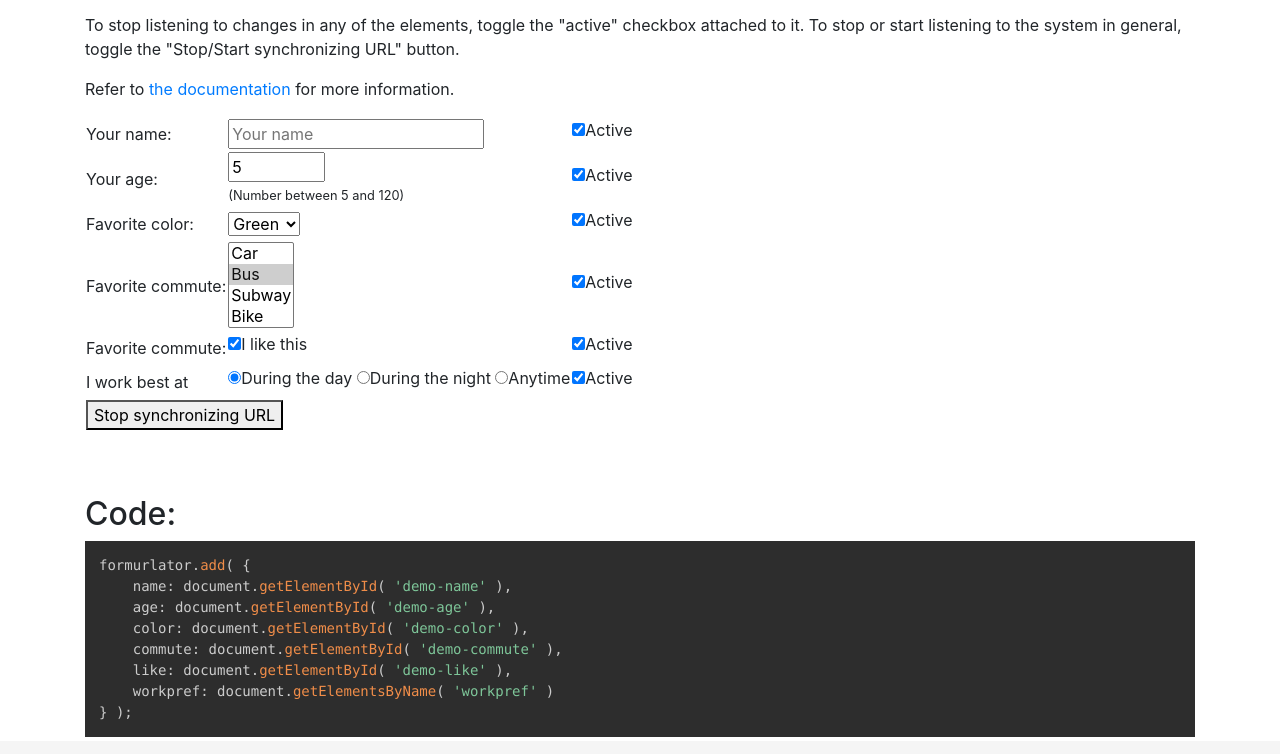
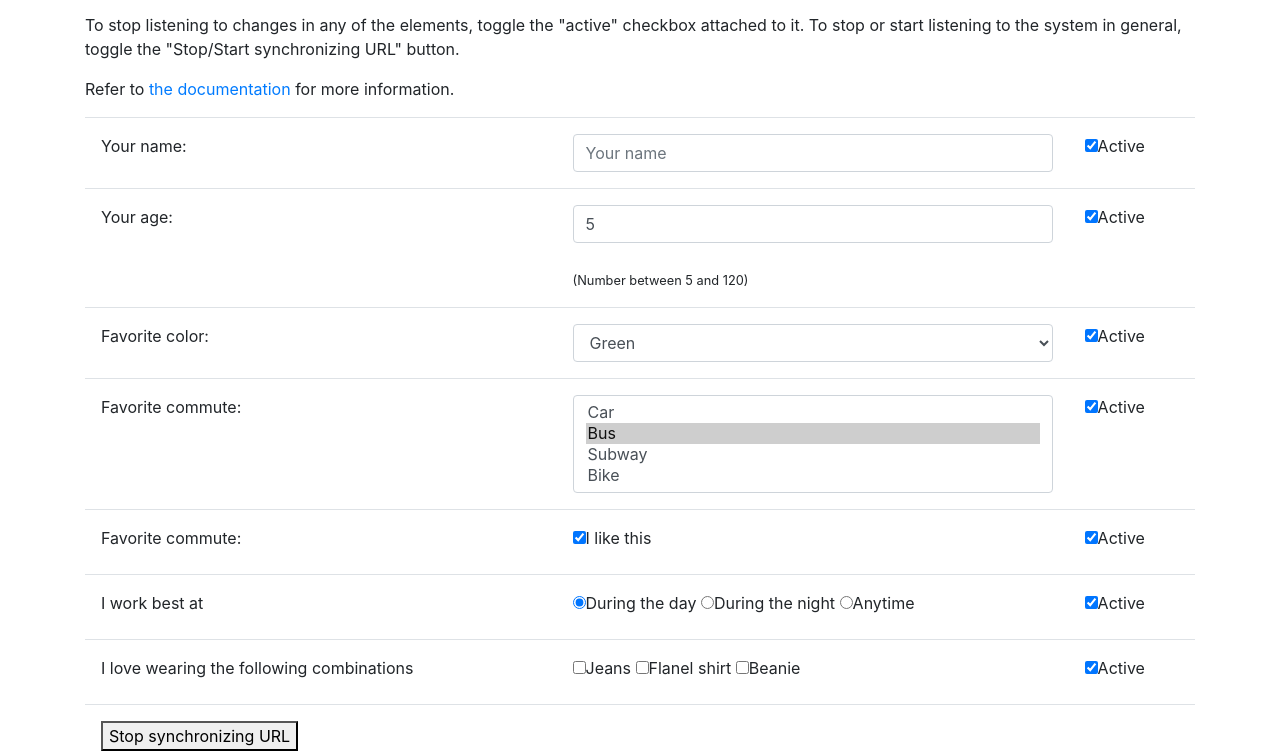
Before and after one commit to mooeypoo/formurlator, a website: page docs/demos.html in a window 1280 px wide. Shown: the part 301-1055 px from the top of the page. Drawn offline with nearby package versions, Linux system fonts and the light colour scheme.

Commit message:
Fix demo view, and add checkbox group

```diff
--- a/docs/assets/formurlator.css
+++ b/docs/assets/formurlator.css
@@ -32,6 +32,16 @@ h2, h3 {
 	position: fixed;
 	margin-top: 5em;
 }
+
+.fr-page-demos .container td {
+	vertical-align: top;
+	padding: 1em;
+}
+
+.fr-page-demos .container td .btn-primary:not(:disabled):not(.disabled).active, .btn-primary:not(:disabled):not(.disabled):active {
+	background-color: #101b84;
+}
+
 @media (min-width: 576px) {
 	.fr-page-documentation main.container {
 		padding-left: 10em;
--- a/docs/demos.html
+++ b/docs/demos.html
@@ -3,15 +3,14 @@
   <head>
     <meta charset="utf-8">
     <meta name="viewport" content="width=device-width, initial-scale=1, shrink-to-fit=no">
-    <meta name="description" content="">
-    <meta name="author" content="">
+    <meta name="description" content="formurlator is a JavaScript library meant to synchronize a set of DOM elements with a query string in the URL.">
+    <meta name="author" content="Moriel Schottlender">
     <!-- <link rel="icon" href="../../../../favicon.ico"> -->
 
     <title>formurlator demos and documentation</title>
 
     <!-- Bootstrap core CSS -->
     <link href="assets/bootstrap.min.css" rel="stylesheet">
-
 
 	<!-- prism syntax highlighting -->
 	<link href="assets/prism.css" rel="stylesheet">
@@ -58,45 +57,45 @@
 	  <p>To stop listening to changes in any of the elements, toggle the "active" checkbox attached to it. To stop or start listening to the system in general, toggle the "Stop/Start synchronizing URL" button.
 	  <p>Refer to <a href="documentation.html">the documentation</a> for more information.</p>
 
-	  <table>
+	  <table class="table">
 		  <tr>
 			  <td class="table-label">Your name:</td>
-			  <td class="table-input"><input id="demo-name" type="text" placeholder="Your name"></td>
-			  <td class="table-toggle"><input type="checkbox" id="demo-activate" data-param="name" checked><label for="demo-activate-name">Active</label></td>
+			  <td class="table-input"><input id="demo-name" type="text" class="form-control" placeholder="Your name"></td>
+			  <td class="table-toggle"><input type="checkbox" id="demo-activate-name" data-param="name" checked><label for="demo-activate-name">Active</label></td>
 		  </tr>
 		  <tr>
 			  <td class="table-label">Your age:</td>
-			  <td class="table-input"><input id="demo-age" type="number" min="5" max="120"><br /><small>(Number between 5 and 120)</smal></td>
-			  <td class="table-toggle"><input type="checkbox" id="demo-activate" data-param="age" checked><label for="demo-activate-name">Active</label></td>
+			  <td class="table-input"><input id="demo-age" type="number" class="form-control" min="5" max="120"><br /><small>(Number between 5 and 120)</smal></td>
+			  <td class="table-toggle"><input type="checkbox" id="demo-activate-age" data-param="age" checked><label for="demo-activate-age">Active</label></td>
 		  </tr>
 		  <tr>
 			  <td class="table-label">Favorite color:</td>
 			  <td class="table-input">
-				  <select id="demo-color">
+				  <select id="demo-color" class="form-control">
 					  <option value="yellow">Yellow</option>
 					  <option value="green" selected>Green</option>
 					  <option value="blue">Blue</option>
 					  <option value="red">Red</option>
 				  </select>
 			  </td>
-			  <td class="table-toggle"><input type="checkbox"  id="demo-activate" data-param="color" checked><label for="demo-activate-name">Active</label></td>
+			  <td class="table-toggle"><input type="checkbox" id="demo-activate-color" data-param="color" checked><label for="demo-activate-color">Active</label></td>
 		  </tr>
 		  <tr>
 			  <td class="table-label">Favorite commute:</td>
 			  <td class="table-input">
-				  <select id="demo-commute" multiple>
+				  <select id="demo-commute" class="custom-select" multiple>
 					  <option value="car">Car</option>
 					  <option value="bus" selected>Bus</option>
 					  <option value="subway">Subway</option>
 					  <option value="bike">Bike</option>
 				  </select>
 			  </td>
-			  <td class="table-toggle"><input type="checkbox"  id="demo-activate" data-param="commute" checked><label for="demo-activate-name">Active</label></td>
+			  <td class="table-toggle"><input type="checkbox"  id="demo-activate-commute" data-param="commute" checked><label for="demo-activate-commute">Active</label></td>
 		  </tr>
 		  <tr>
 			  <td class="table-label">Favorite commute:</td>
 			  <td class="table-input"><input id="demo-like" type="checkbox" checked><label for="demo-like">I like this</label></td>
-			  <td class="table-toggle"><input type="checkbox"  id="demo-activate" data-param="like" checked><label for="demo-activate-name">Active</label></td>
+			  <td class="table-toggle"><input type="checkbox"  id="demo-activate-like" data-param="like" checked><label for="demo-activate-like">Active</label></td>
 		  </tr>
 		  <tr>
 			  <td class="table-label">I work best at</td>
@@ -105,7 +104,16 @@
 				  <input id="demo-workpref-night" name="workpref" value="night" type="radio"><label for="demo-workpref-night">During the night</label>
 				  <input id="demo-workpref-dontcare" name="workpref" value="any" type="radio"><label for="demo-workpref-dontcare">Anytime</label>
 			  </td>
-			  <td class="table-toggle"><input type="checkbox"  id="demo-activate" data-param="workpref" checked><label for="demo-activate-name">Active</label></td>
+			  <td class="table-toggle"><input type="checkbox" id="demo-activate-workpref" data-param="workpref" checked><label for="demo-activate-workpref">Active</label></td>
+		  </tr>
+		  <tr>
+			  <td class="table-label">I love wearing the following combinations</td>
+			  <td class="table-input">
+				  <input id="demo-clothing-jeans" name="clothing" value="jeans" type="checkbox"><label for="demo-clothing-jeans">Jeans</label>
+				  <input id="demo-clothing-flanel" name="clothing" value="flanel" type="checkbox"><label for="demo-clothing-flanel">Flanel shirt</label>
+				  <input id="demo-clothing-beanie" name="clothing" value="beanie" type="checkbox"><label for="demo-clothing-beanie">Beanie</label>
+			  </td>
+			  <td class="table-toggle"><input type="checkbox" id="demo-activate-clothing" data-param="clothing" checked><label for="demo-activate-clothing">Active</label></td>
 		  </tr>
 		  <tr>
 			  <td colspan="3"><button id="demo-action-stop-all">Stop syncrhonizing URL</button></td>
@@ -119,7 +127,9 @@
 	color: document.getElementById( 'demo-color' ),
 	commute: document.getElementById( 'demo-commute' ),
 	like: document.getElementById( 'demo-like' ),
-	workpref: document.getElementsByName( 'workpref' )
+	// NodeList:
+	workpref: document.getElementsByName( 'workpref' ),
+	clothing: document.getElementsByName( 'clothing' )
 } );</code></pre>
 
     </main>
@@ -169,7 +179,8 @@
   			color: document.getElementById( 'demo-color' ),
   			commute: document.getElementById( 'demo-commute' ),
   			like: document.getElementById( 'demo-like' ),
-  			workpref: document.getElementsByName( 'workpref' )
+  			workpref: document.getElementsByName( 'workpref' ),
+            clothing: document.getElementsByName( 'clothing' )
   		} );
 
   		updateStopAllToggleLabel( false );
```
Also changed, not shown: docs/documentation.html (+11 -5 lines), docs/index.html (+2 -2 lines).
